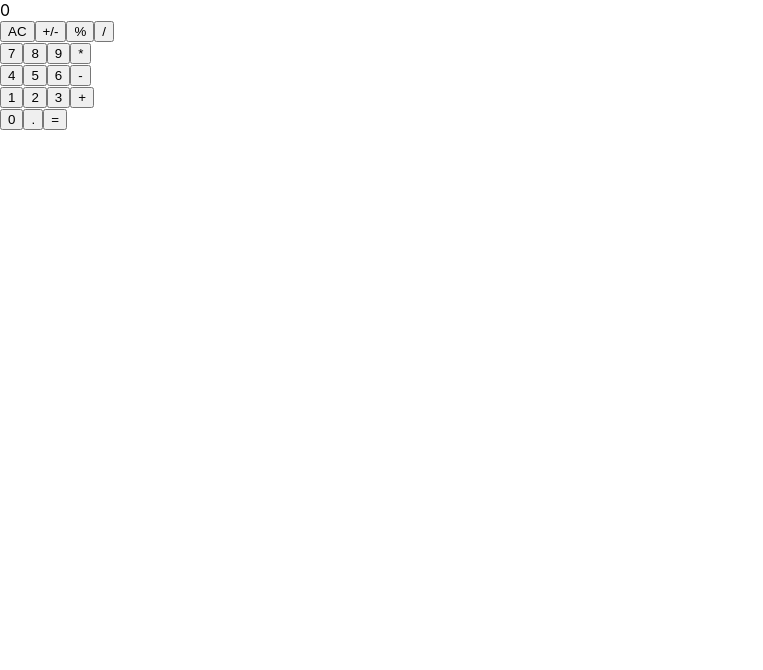
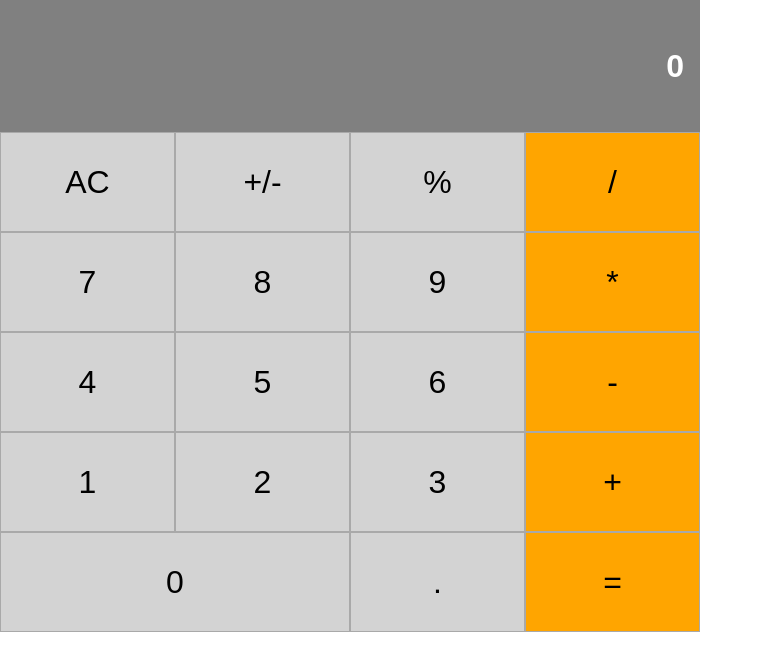
Before and after one commit to MauricioRobayo/calculator, a React (Create React App) app: page / in a window 1280 px wide. Shown: the top 670 px of the page, without its empty margins (0-763 px from the left). Built offline with nearby package versions, Linux system fonts and the light colour scheme.

Commit message:
style: add styles to calc

```diff
--- a/src/components/App.css
+++ b/src/components/App.css
@@ -1,22 +1,26 @@
-.App {
-  text-align: center;
+body {
+  font-size: 32px;
+  font-family: sans-serif;
 }
-
-.App-logo {
-  height: 40vmin;
+.app {
+  width: 700px;
 }
-
-.App-header {
-  background-color: #282c34;
-  min-height: 100vh;
+.display {
+  background-color: gray;
+  height: 100px;
+  color: white;
+  font-weight: bold;
+  padding: 1rem;
   display: flex;
-  flex-direction: column;
+  justify-content: flex-end;
   align-items: center;
-  justify-content: center;
-  font-size: calc(10px + 2vmin);
-  color: white;
 }
-
-.App-link {
-  color: #09d3ac;
+.button-panel {
+  height: 100px;
+  display: flex;
+  align-content: stretch;
 }
+.button-panel button {
+  border: 1px solid darkgray;
+  font-size: inherit;
+}
--- a/src/components/App.js
+++ b/src/components/App.js
@@ -1,9 +1,10 @@
 import React from 'react'
 import Display from './Display'
 import ButtonPanel from './ButtonPanel'
+import './App.css'
 
 const App = () => (
-  <div className="App">
+  <div className="app">
     <Display />
     <ButtonPanel />
   </div>
--- a/src/components/Button.js
+++ b/src/components/Button.js
@@ -1,10 +1,24 @@
 import React from 'react'
 import PropTypes from 'prop-types'
 
-const Button = ({ name }) => <button type="button">{name}</button>
+const Button = ({ name, color, wide }) => (
+  <button
+    type="button"
+    style={{ backgroundColor: color, flexBasis: wide ? '50%' : '25%' }}
+  >
+    {name}
+  </button>
+)
 
 Button.propTypes = {
   name: PropTypes.string.isRequired,
+  wide: PropTypes.bool,
+  color: PropTypes.string,
+}
+
+Button.defaultProps = {
+  wide: false,
+  color: 'orange',
 }
 
 export default Button
--- a/src/components/ButtonPanel.js
+++ b/src/components/ButtonPanel.js
@@ -2,34 +2,34 @@ import React from 'react'
 import Button from './Button'
 
 const ButtonPanel = () => (
-  <div className="ButtonPanel">
-    <div>
-      <Button name="AC" />
-      <Button name="+/-" />
-      <Button name="%" />
+  <div>
+    <div className="button-panel">
+      <Button name="AC" color="lightgray" />
+      <Button name="+/-" color="lightgray" />
+      <Button name="%" color="lightgray" />
       <Button name="/" />
     </div>
-    <div>
-      <Button name="7" />
-      <Button name="8" />
-      <Button name="9" />
+    <div className="button-panel">
+      <Button name="7" color="lightgray" />
+      <Button name="8" color="lightgray" />
+      <Button name="9" color="lightgray" />
       <Button name="*" />
     </div>
-    <div>
-      <Button name="4" />
-      <Button name="5" />
-      <Button name="6" />
+    <div className="button-panel">
+      <Button name="4" color="lightgray" />
+      <Button name="5" color="lightgray" />
+      <Button name="6" color="lightgray" />
       <Button name="-" />
     </div>
-    <div>
-      <Button name="1" />
-      <Button name="2" />
-      <Button name="3" />
+    <div className="button-panel">
+      <Button name="1" color="lightgray" />
+      <Button name="2" color="lightgray" />
+      <Button name="3" color="lightgray" />
       <Button name="+" />
     </div>
-    <div>
-      <Button name="0" />
-      <Button name="." />
+    <div className="button-panel">
+      <Button name="0" wide color="lightgray" />
+      <Button name="." color="lightgray" />
       <Button name="=" />
     </div>
   </div>
```
